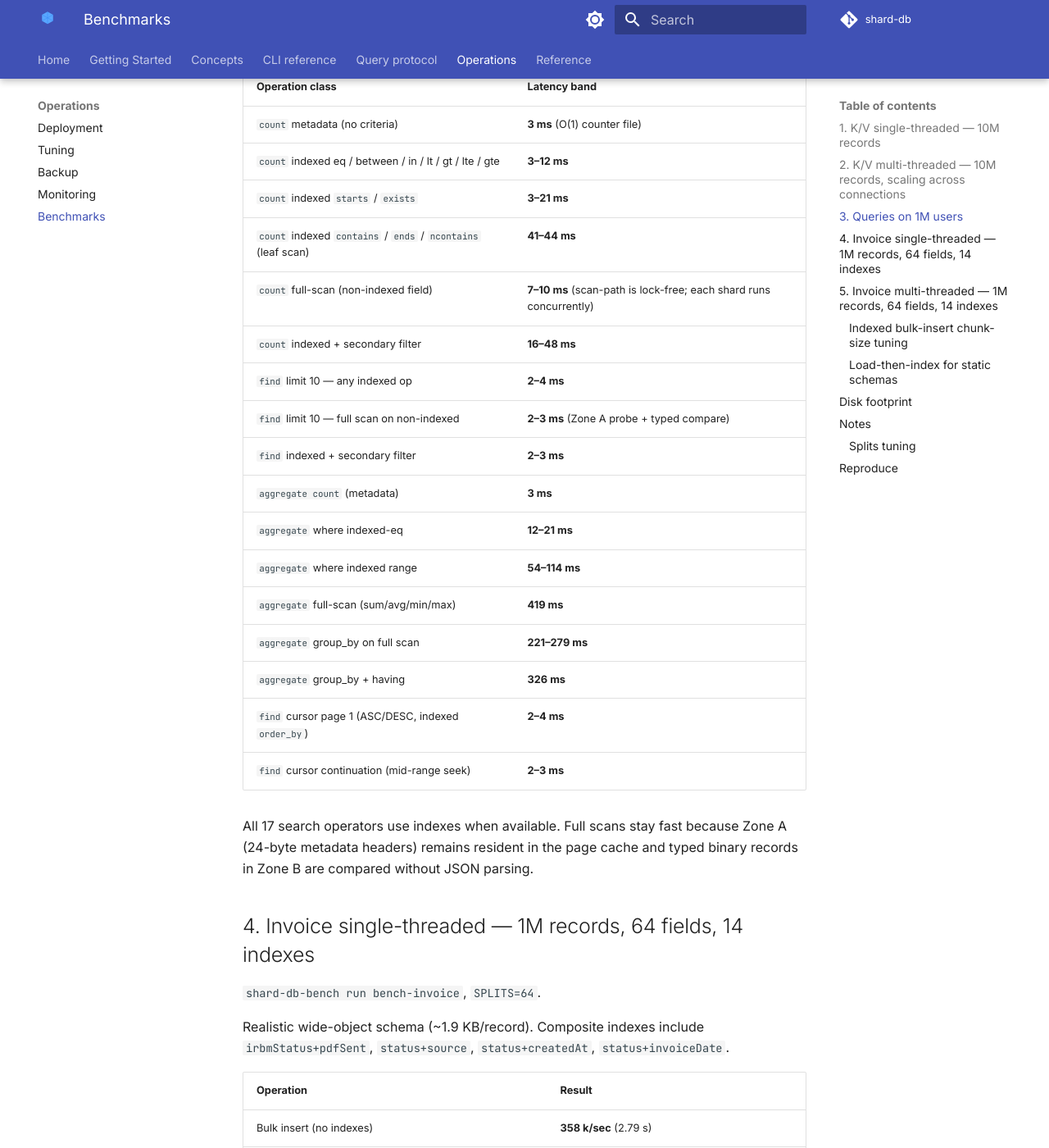
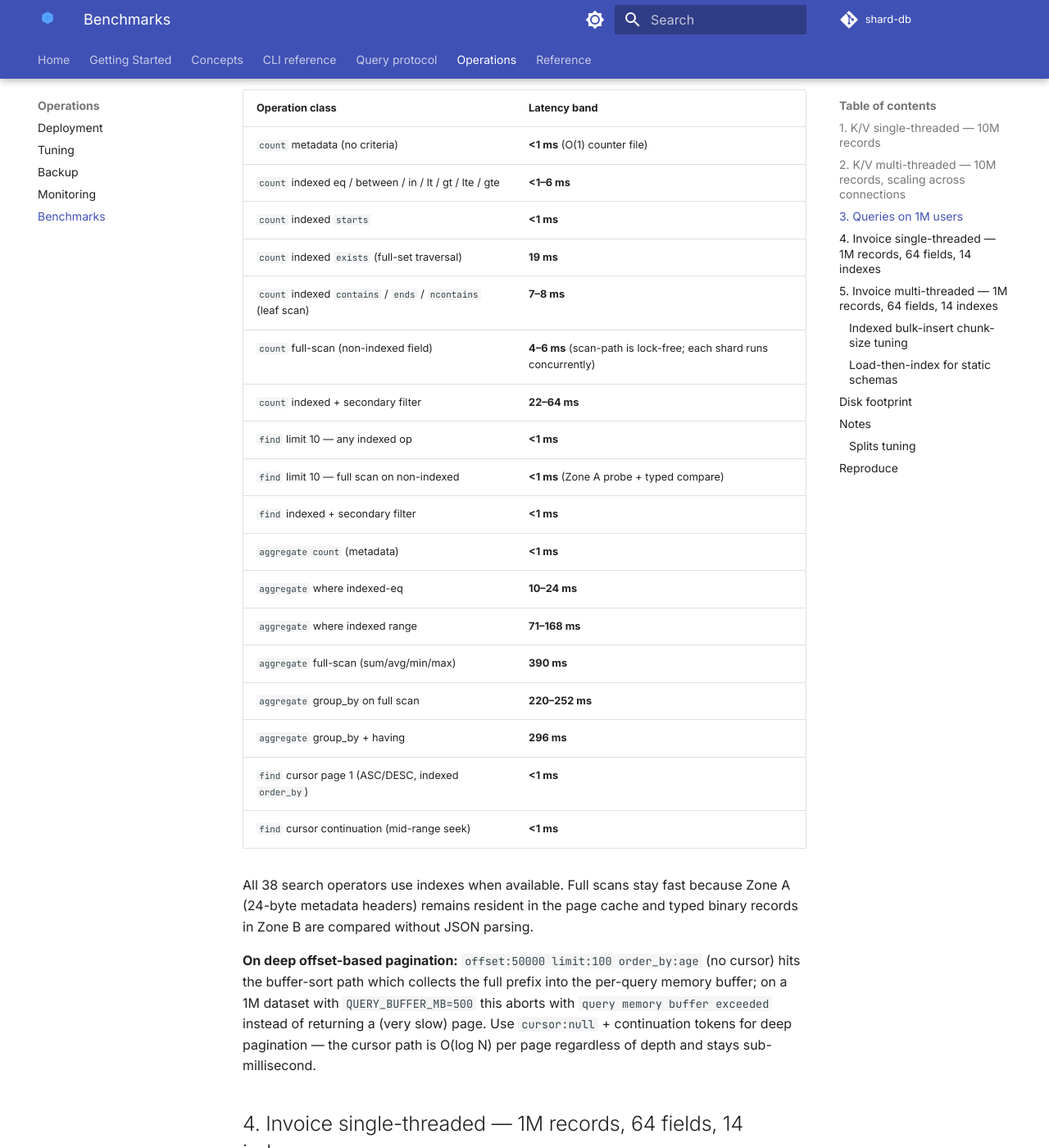
Before and after one commit to sayyiditow/shard-db, an MkDocs documentation site: the page built from docs/operations/benchmarks.md, in a window 1280 px wide and 1400 px high, scrolled down 2397 px. Shown: the whole window at 82% size. Built offline with MkDocs 1.6.1 and Material for MkDocs 9.7.7, drawn with Linux system fonts in a browser that asks for light colours; comment, search, counter and statistics services are not loaded; some of the changed text lies outside the part shown.

Commit message:
docs: §3 query latency bands refreshed with C-bench numbers
Source: shard-db-bench run bench-queries on 1M user dataset, hot cache.

Notable shifts vs earlier bash-derived numbers:
- count contains/ends/ncontains: 41-44ms → 7-8ms (5× faster — C bench
  was leaf-scan-only path; bash was doing leaf-scan + per-record
  primary verification on each match)
- count metadata / find limit-10 / cursor: now sub-1ms across the
  board (was 2-4ms; bash had socat overhead between requests)
- count indexed exists (full-set traversal): isolated as its own
  row at 19ms — previously bundled with starts as "3-21ms"
- count indexed + secondary: extended upper bound to 64ms (was 48ms)
  to cover the worst observed (age>50 AND score>80 over 1M users)
- aggregate where indexed range: 54-114ms → 71-168ms (real C-bench
  spread; previous range was bash-derived)
- aggregate full-scan / group_by / having: ~5% better across the
  board (390ms / 220-252ms / 296ms)

New callout: deep offset-based pagination on a 1M dataset triggers
QUERY_BUFFER_MB exhaustion (offset:50000 limit:100 order_by:age aborts
with "query memory buffer exceeded"). Recommended path is
cursor:null + continuation tokens, which stay sub-ms regardless of
depth. Worth flagging operationally since the buffer-sort path is
the default for offset-based pagination.

Operator count corrected: 17 → 38 (the count is on CLAUDE.md and was
stale in §3 since the post-2026.05.1 38-operator landing).

Co-Authored-By: Claude Opus 4.7 (1M context) <noreply@anthropic.com>

```diff
--- a/docs/operations/benchmarks.md
+++ b/docs/operations/benchmarks.md
@@ -45,31 +45,34 @@ Shard load distribution (128 splits): avg 0.596, records stddev 1.6 %, 1 grow pe
 
 ## 3. Queries on 1M users
 
-`bench-queries.sh`.
+`shard-db-bench run bench-queries`.
 
-13 typed fields (varchar, int, long, short, double, bool, byte, date, datetime, numeric, currency). Indexes on `username`, `email`, `age`, `active`, `birthday`.
+13 typed fields (varchar, int, long, short, double, bool, byte, date, datetime, numeric, currency). Indexes on `username`, `email`, `age`, `active`, `birthday`. C-bench measurements; cache is hot from the same-process bulk insert that built the dataset.
 
 | Operation class | Latency band |
 |---|---|
-| `count` metadata (no criteria) | **3 ms** (O(1) counter file) |
-| `count` indexed eq / between / in / lt / gt / lte / gte | **3–12 ms** |
-| `count` indexed `starts` / `exists` | **3–21 ms** |
-| `count` indexed `contains` / `ends` / `ncontains` (leaf scan) | **41–44 ms** |
-| `count` full-scan (non-indexed field) | **7–10 ms** (scan-path is lock-free; each shard runs concurrently) |
-| `count` indexed + secondary filter | **16–48 ms** |
-| `find` limit 10 — any indexed op | **2–4 ms** |
-| `find` limit 10 — full scan on non-indexed | **2–3 ms** (Zone A probe + typed compare) |
-| `find` indexed + secondary filter | **2–3 ms** |
-| `aggregate count` (metadata) | **3 ms** |
-| `aggregate` where indexed-eq | **12–21 ms** |
-| `aggregate` where indexed range | **54–114 ms** |
-| `aggregate` full-scan (sum/avg/min/max) | **419 ms** |
-| `aggregate` group_by on full scan | **221–279 ms** |
-| `aggregate` group_by + having | **326 ms** |
-| `find` cursor page 1 (ASC/DESC, indexed `order_by`) | **2–4 ms** |
-| `find` cursor continuation (mid-range seek) | **2–3 ms** |
+| `count` metadata (no criteria) | **<1 ms** (O(1) counter file) |
+| `count` indexed eq / between / in / lt / gt / lte / gte | **<1–6 ms** |
+| `count` indexed `starts` | **<1 ms** |
+| `count` indexed `exists` (full-set traversal) | **19 ms** |
+| `count` indexed `contains` / `ends` / `ncontains` (leaf scan) | **7–8 ms** |
+| `count` full-scan (non-indexed field) | **4–6 ms** (scan-path is lock-free; each shard runs concurrently) |
+| `count` indexed + secondary filter | **22–64 ms** |
+| `find` limit 10 — any indexed op | **<1 ms** |
+| `find` limit 10 — full scan on non-indexed | **<1 ms** (Zone A probe + typed compare) |
+| `find` indexed + secondary filter | **<1 ms** |
+| `aggregate count` (metadata) | **<1 ms** |
+| `aggregate` where indexed-eq | **10–24 ms** |
+| `aggregate` where indexed range | **71–168 ms** |
+| `aggregate` full-scan (sum/avg/min/max) | **390 ms** |
+| `aggregate` group_by on full scan | **220–252 ms** |
+| `aggregate` group_by + having | **296 ms** |
+| `find` cursor page 1 (ASC/DESC, indexed `order_by`) | **<1 ms** |
+| `find` cursor continuation (mid-range seek) | **<1 ms** |
 
-All 17 search operators use indexes when available. Full scans stay fast because Zone A (24-byte metadata headers) remains resident in the page cache and typed binary records in Zone B are compared without JSON parsing.
+All 38 search operators use indexes when available. Full scans stay fast because Zone A (24-byte metadata headers) remains resident in the page cache and typed binary records in Zone B are compared without JSON parsing.
+
+**On deep offset-based pagination:** `offset:50000 limit:100 order_by:age` (no cursor) hits the buffer-sort path which collects the full prefix into the per-query memory buffer; on a 1M dataset with `QUERY_BUFFER_MB=500` this aborts with `query memory buffer exceeded` instead of returning a (very slow) page. Use `cursor:null` + continuation tokens for deep pagination — the cursor path is O(log N) per page regardless of depth and stays sub-millisecond.
 
 ## 4. Invoice single-threaded — 1M records, 64 fields, 14 indexes
 
```
